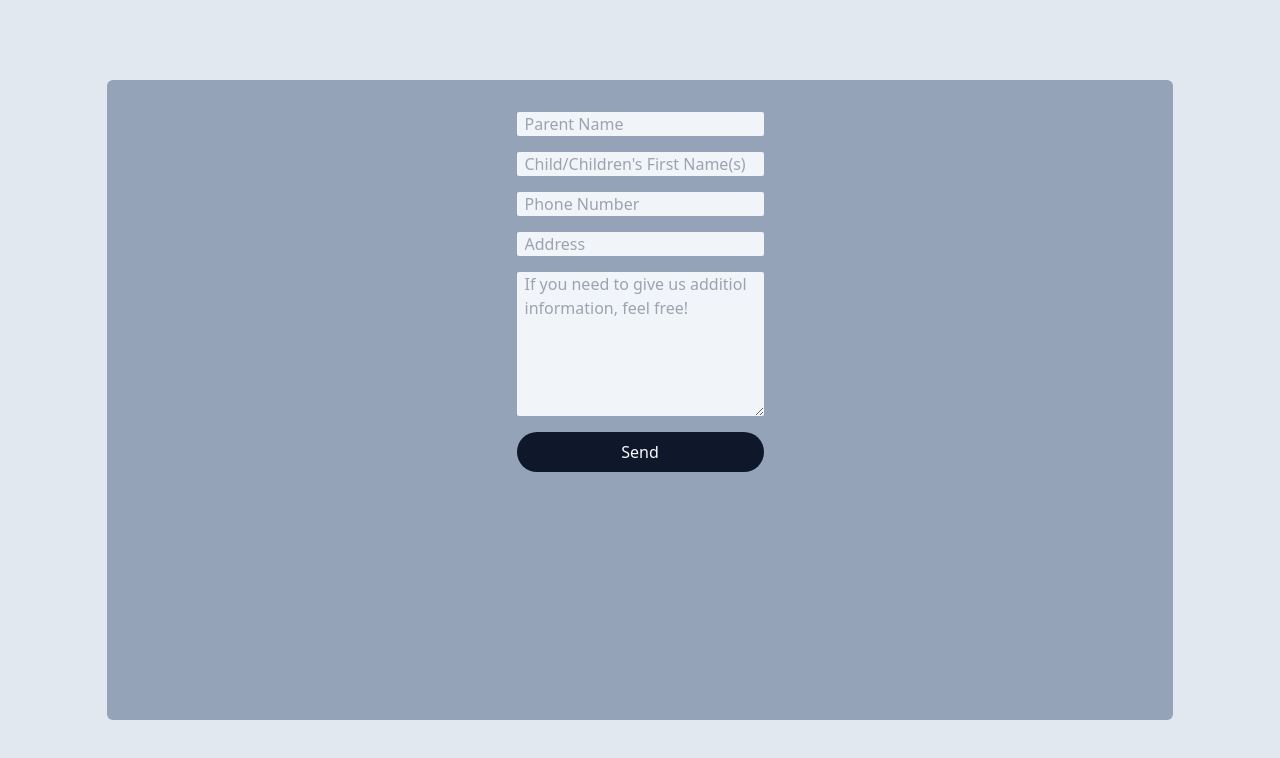
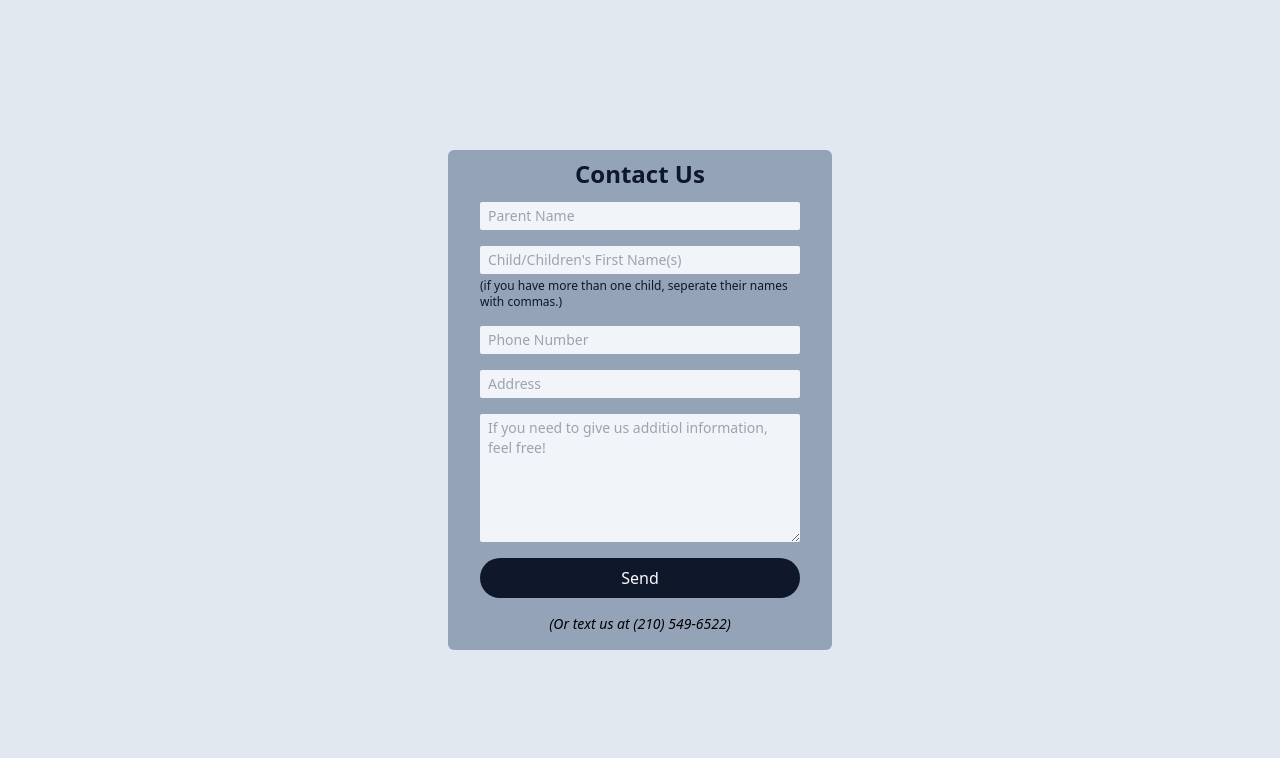
Before and after one commit to QualityWebDev/Sunday_School, a website: page Waifs_Outreach/index.html in a window 1280 px wide. Drawn offline with nearby package versions, Linux system fonts and the light colour scheme.

Commit message:
Improved Design

```diff
--- a/Waifs_Outreach/index.html
+++ b/Waifs_Outreach/index.html
@@ -11,17 +11,20 @@
         <link rel="icon" href="/logo.svg">
     </head>
     <body class="h-screen w-screen m-0 flex items-center justify-center bg-slate-200">
-        <main class="bg-slate-400 h-4/5 w-10/12 rounded-md">
+        <main class="grid bg-slate-400 h-4/5 rounded-md align-middle h-fit">
+            <h1 class="text-center font-bold h-5 text-2xl text-slate-900 py-2">Contact Us</h1>
             <form action="https://getform.io/f/bejyndga" method="POST" class="grid justify-center p-8 gap-4">
                 <div class="grid justify-center items-center content-center">
-                    <input class="mb-4 px-2 rounded-sm bg-slate-100" type="text" name="Parent_Name" placeholder="Parent Name">
-                    <input class="mb-4 px-2 rounded-sm bg-slate-100" type="text" name="Child/Children's_Names" placeholder="Child/Children's First Name(s)">
-                    <input class="mb-4 px-2 rounded-sm bg-slate-100" type="number" name="Phone_Number" placeholder="Phone Number">
-                    <input class="px-2 rounded-sm bg-slate-100" type="text" name="Address" placeholder="Address">
+                    <input class="mb-4 px-2 rounded-sm bg-slate-100 sm:w-60 md:w-80 w-52 text-sm py-1" type="text" name="Parent_Name" placeholder="Parent Name">
+                    <input class="mb-4 px-2 rounded-sm bg-slate-100 w-52 sm:w-60 md:w-80  text-sm py-1 sm:text-md" type="text" name="Child's Name'" placeholder="Child/Children's First Name(s)">
+                    <p class="text-xs pb-4 -mt-3 text-slate-900 w-52 sm:w-60 md:w-80">(if you have more than one child, seperate their names with commas.)</p>
+                    <input class="mb-4 px-2 rounded-sm bg-slate-100  text-sm py-1" type="number" name="Phone_Number" placeholder="Phone Number">
+                    <input class="px-2 rounded-sm bg-slate-100  text-sm py-1" type="text" name="Address" placeholder="Address">
                 </div>
-                <textarea class="px-2 rounded-sm bg-slate-100" type="text" name="Additional_Info" placeholder="If you need to give us additiol information, feel free!" rows="6" cols="20"></textarea>
+                <textarea class="px-2 rounded-sm bg-slate-100  text-sm py-1" type="text" name="Additional_Info" placeholder="If you need to give us additiol information, feel free!" rows="6" cols="20"></textarea>
                 <button type="submit" class="bg-slate-900 py-2 text-slate-50 rounded-3xl hover:bg-slate-800 active:bg-slate-950">Send</button>
             </form>
+            <p class="text-center py-4 -mt-8 italic text-sm">(Or text us at (210) 549-6522)</p>
         </main>
     </body>
 </html>
```
